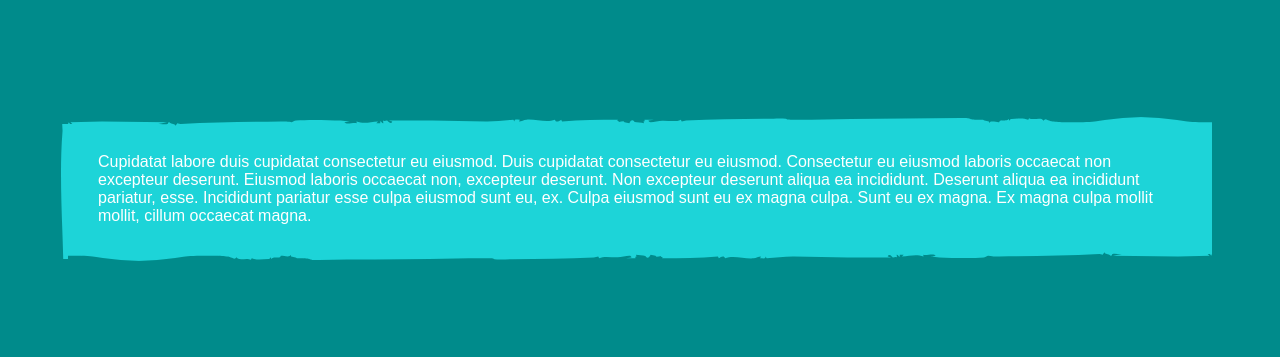
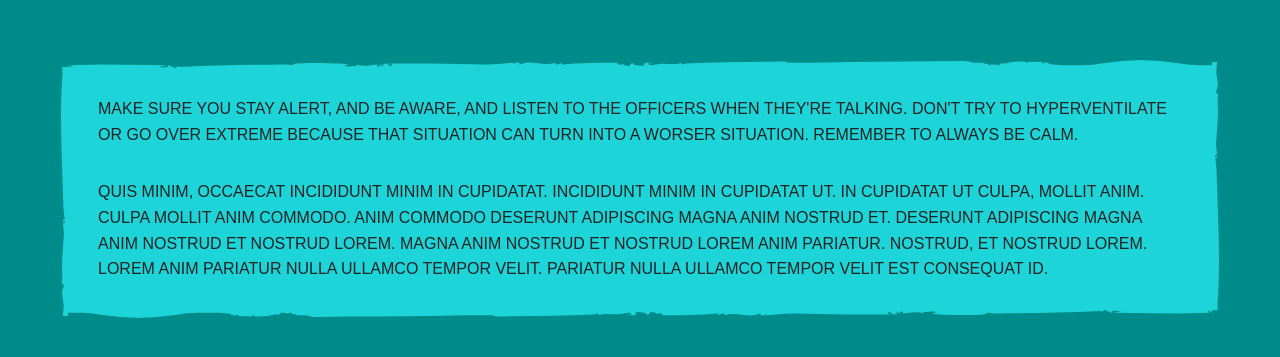
Before and after one commit to jordankaiser/linkwithborderimage, a plain HTML site: page index.html in a window 1280 px wide. Shown: the part 279-636 px from the top of the page. Drawn offline with Linux system fonts and the light colour scheme.

Commit message:
progress

```diff
--- a/css/style.css
+++ b/css/style.css
@@ -77,6 +77,19 @@ body {
       background-size: 7px 770px;
       background-repeat: repeat-y;
     }
+
+    .link3__background-hover__right,
+    .link3__background__right {
+      position: absolute;
+      right: -7px;
+      top: -18px;
+      width: 7px;
+      height: calc(100% + 31px);
+      background-color: transparent;
+      background-size: 7px 770px;
+      background-repeat: repeat-y;
+      transform: scaleX(-1) scaleY(-1);
+    }
   }
 
   .link3__background {
@@ -87,6 +100,7 @@ body {
       background-image: url(../assets/images/link-pattern-top.svg);
     }
 
+    .link3__background__right,
     .link3__background__left {
       background-image: url(../assets/images/link-pattern-left.svg);
     }
@@ -100,6 +114,7 @@ body {
       background-image: url(../assets/images/link-pattern-top-hover.svg);
     }
 
+    .link3__background-hover__right,
     .link3__background-hover__left {
       background-image: url(../assets/images/link-pattern-left-hover.svg);
     }
@@ -109,5 +124,8 @@ body {
     display: inline-block;
     padding: 16px 30px;
     position: relative;
+    color: #232324;
+    text-transform: uppercase;
+    line-height: 160%;
   }
 }
--- a/index.html
+++ b/index.html
@@ -15,6 +15,7 @@
       <div class="link3__background__top"></div>
       <div class="link3__background__bottom"></div>
       <div class="link3__background__left"></div>
+      <div class="link3__background__right"></div>
     </div>
 
     <!-- Background hover -->
@@ -22,9 +23,12 @@
       <div class="link3__background-hover__top"></div>
       <div class="link3__background-hover__bottom"></div>
       <div class="link3__background-hover__left"></div>
+      <div class="link3__background-hover__right"></div>
     </div>
 
-    <span>Cupidatat labore duis cupidatat consectetur eu eiusmod. Duis cupidatat consectetur eu eiusmod. Consectetur eu eiusmod laboris occaecat non excepteur deserunt. Eiusmod laboris occaecat non, excepteur deserunt. Non excepteur deserunt aliqua ea incididunt. Deserunt aliqua ea incididunt pariatur, esse. Incididunt pariatur esse culpa eiusmod sunt eu, ex. Culpa eiusmod sunt eu ex magna culpa. Sunt eu ex magna. Ex magna culpa mollit mollit, cillum occaecat magna.</span>
+    <span>MAKE SURE YOU STAY ALERT, AND BE AWARE, AND LISTEN TO THE OFFICERS WHEN THEY'RE TALKING. DON'T TRY TO HYPERVENTILATE OR GO OVER EXTREME BECAUSE THAT SITUATION CAN TURN INTO A WORSER SITUATION. REMEMBER TO ALWAYS BE CALM.</span>
+
+    <span>Quis minim, occaecat incididunt minim in cupidatat. Incididunt minim in cupidatat ut. In cupidatat ut culpa, mollit anim. Culpa mollit anim commodo. Anim commodo deserunt adipiscing magna anim nostrud et. Deserunt adipiscing magna anim nostrud et nostrud lorem. Magna anim nostrud et nostrud lorem anim pariatur. Nostrud, et nostrud lorem. Lorem anim pariatur nulla ullamco tempor velit. Pariatur nulla ullamco tempor velit est consequat id.</span>
   </a>
 
 
```
